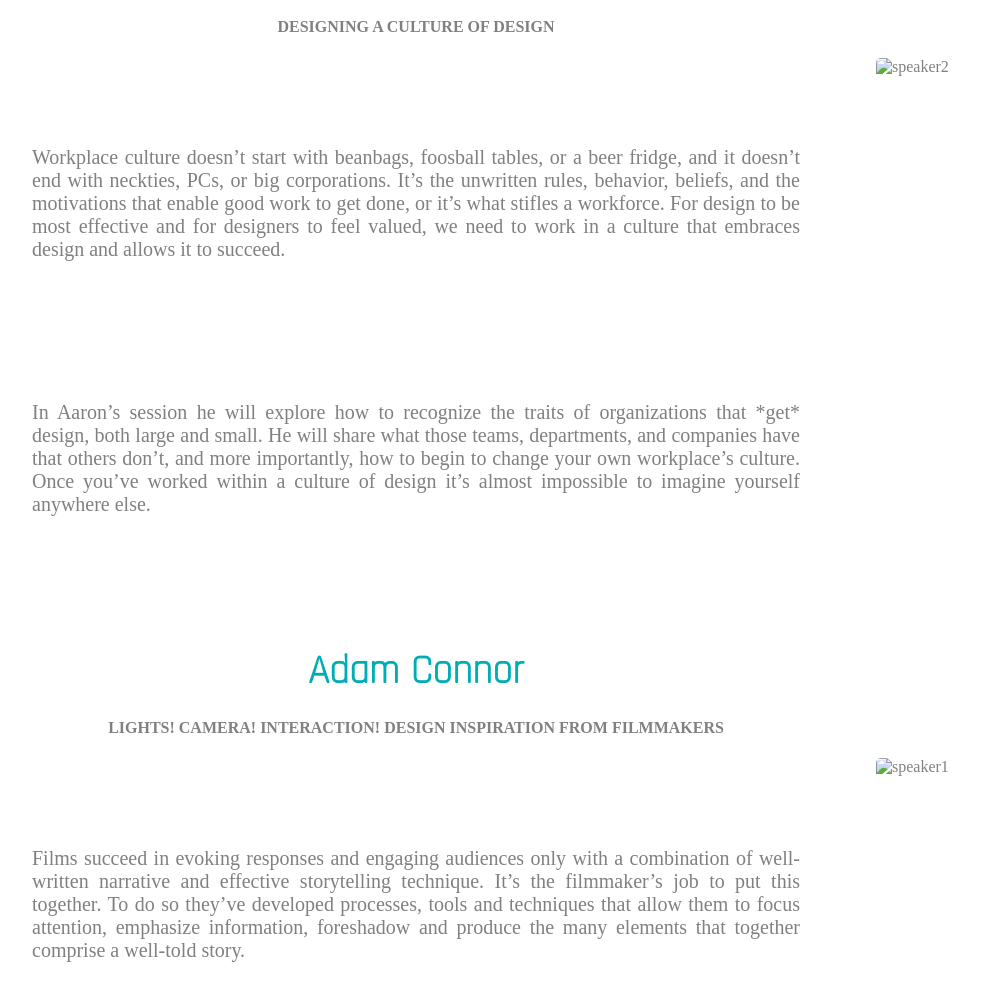
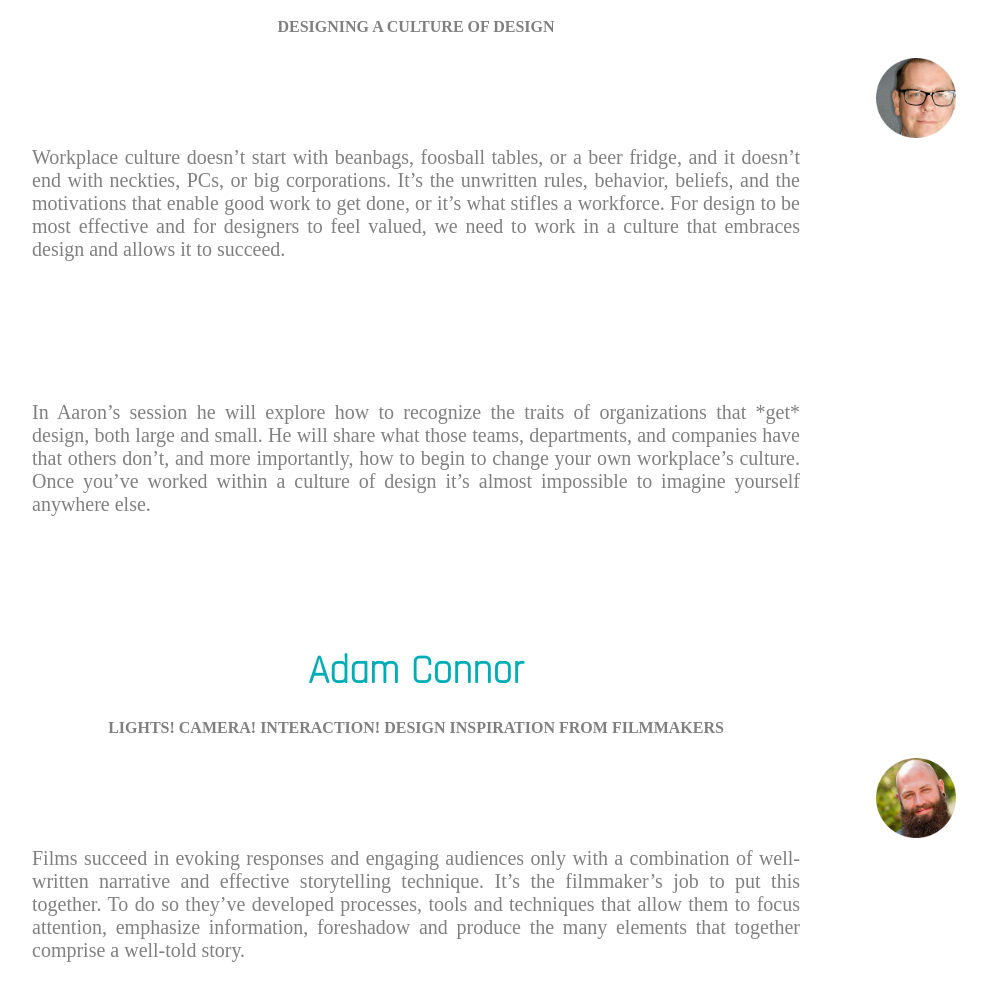
Before and after one commit to rishika-sys/CloneSite, a plain HTML site: page speakers.html in a window 1280 px wide. Shown: the part 572-1572 px from the top of the page, without its empty margins (224-1211 px from the left). Drawn offline with Linux system fonts and the light colour scheme.

Commit message:
Update speakers.html

```diff
--- a/speakers.html
+++ b/speakers.html
@@ -33,7 +33,7 @@
 <div class="div3">
   <h3>Aaron Irizarry</h3>
   <h4>DESIGNING A CULTURE OF DESIGN</h4>
-  <img class="img1" src="images/speaker2.png" alt="speaker2">
+  <img class="img1" src="speaker2.png" alt="speaker2">
   <p class="p1">
     Workplace culture doesn’t start with beanbags, foosball tables, or a beer fridge, and it doesn’t end with neckties, PCs,
      or big corporations. It’s the unwritten rules, behavior, beliefs, and the motivations that enable good work to get done,
@@ -48,7 +48,7 @@
   <div class="div3">
     <h3>Adam Connor</h3>
     <h4>LIGHTS! CAMERA! INTERACTION! DESIGN INSPIRATION FROM FILMMAKERS</h4>
-    <img class="img1" src="images/speaker1.png" alt="speaker1">
+    <img class="img1" src="speaker1.png" alt="speaker1">
     <p class="p1">
       Films succeed in evoking responses and engaging audiences only with a combination of well-written narrative and effective storytelling technique. It’s the filmmaker’s job to put this together. To do so they’ve developed processes, tools and techniques that allow them to focus attention,
       emphasize information, foreshadow and produce the many elements that together comprise a well-told story.
```
